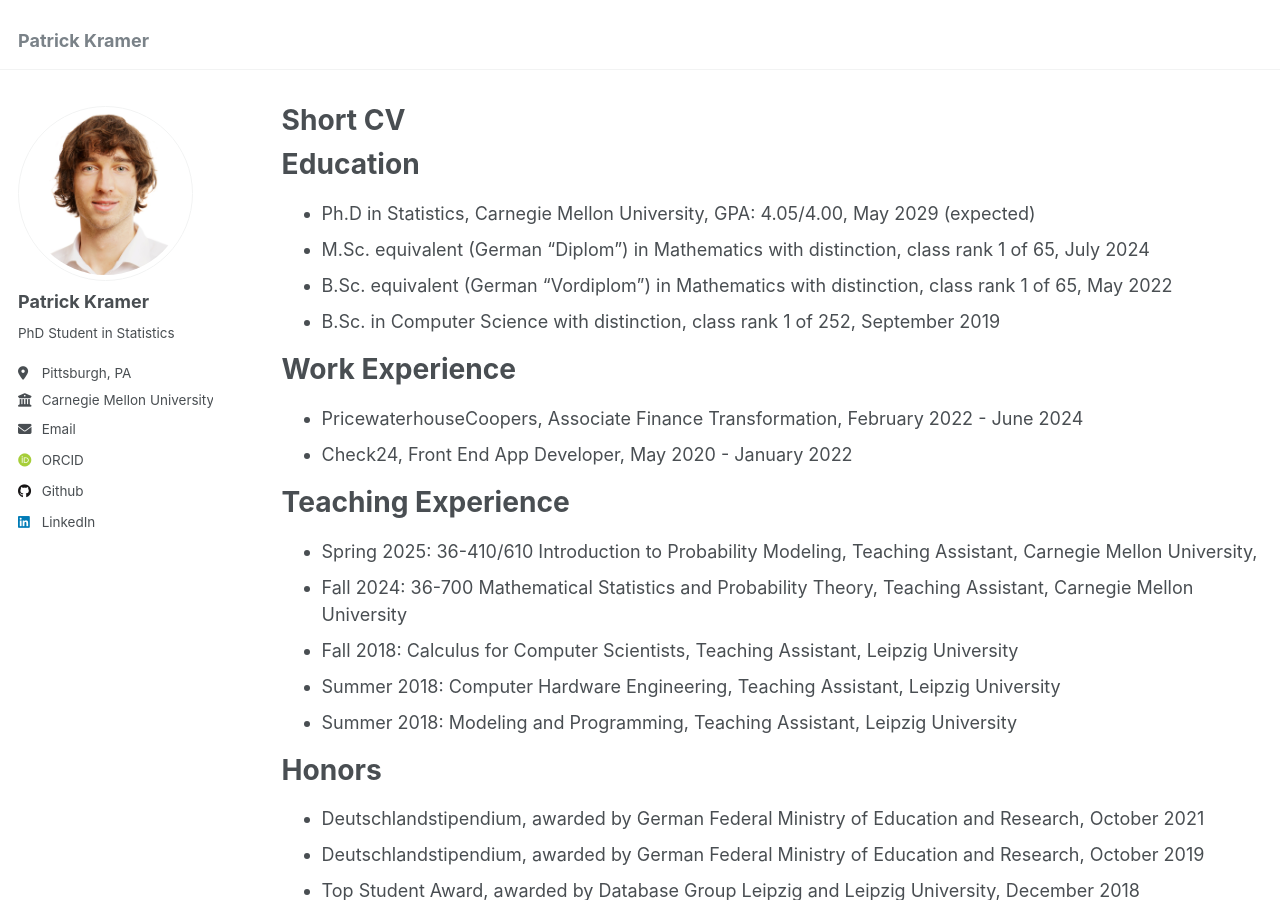
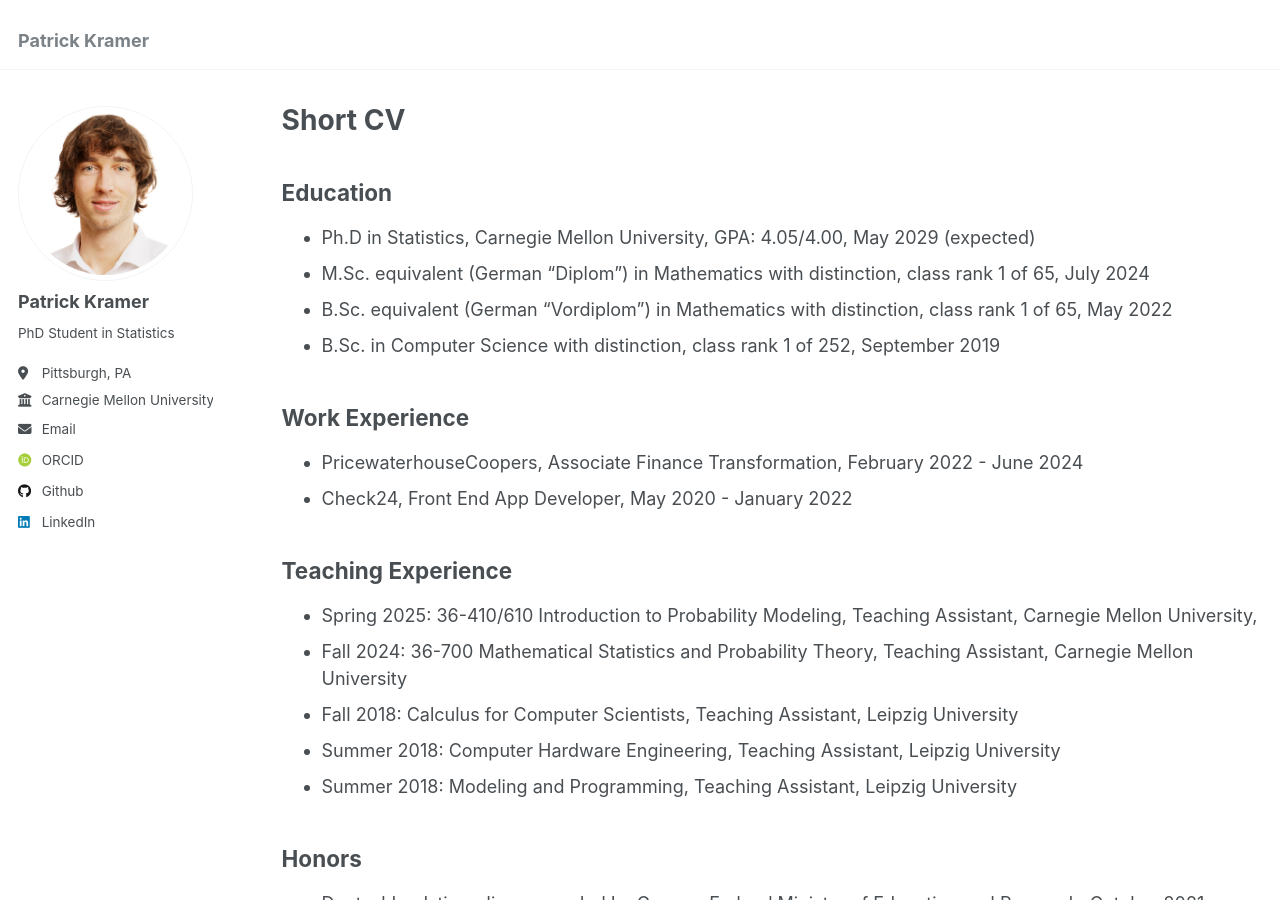
Before and after one commit to patrick-kramer/patrick-kramer.github.io, a Jekyll site: the page built from _pages/cv.md, in a window 1280 px wide and 900 px high. Built offline with Jekyll 4.4.1, drawn with Linux system fonts in a browser that asks for light colours; some web fonts are replaced.

Commit message:
Change heading font size

```diff
--- a/_pages/cv.md
+++ b/_pages/cv.md
@@ -9,28 +9,24 @@ redirect_from:
 
 {% include base_path %}
 
-Education
-======
+## Education
 * Ph.D in Statistics, Carnegie Mellon University, GPA: 4.05/4.00, May 2029 (expected)
 * M.Sc. equivalent (German "Diplom") in Mathematics with distinction, class rank 1 of 65, July 2024
 * B.Sc. equivalent (German "Vordiplom") in Mathematics with distinction, class rank 1 of 65, May 2022
 * B.Sc. in Computer Science with distinction, class rank 1 of 252, September 2019
 
-Work Experience
-======
+## Work Experience
 * PricewaterhouseCoopers, Associate Finance Transformation, February 2022 - June 2024
 * Check24, Front End App Developer, May 2020 - January 2022
 
-Teaching Experience
-======
+## Teaching Experience
 * Spring 2025: 36-410/610 Introduction to Probability Modeling, Teaching Assistant, Carnegie Mellon University,
 * Fall 2024: 36-700 Mathematical Statistics and Probability Theory, Teaching Assistant, Carnegie Mellon University
 * Fall 2018: Calculus for Computer Scientists, Teaching Assistant, Leipzig University
 * Summer 2018: Computer Hardware Engineering, Teaching Assistant, Leipzig University
 * Summer 2018: Modeling and Programming, Teaching Assistant, Leipzig University
 
-Honors
-======
+## Honors
 * Deutschlandstipendium, awarded by German Federal Ministry of Education and Research, October 2021
 * Deutschlandstipendium, awarded by German Federal Ministry of Education and Research, October 2019
 * Top Student Award, awarded by Database Group Leipzig and Leipzig University, December 2018
```
Also changed, not shown: _pages/teaching.md (+1 -2 lines).
